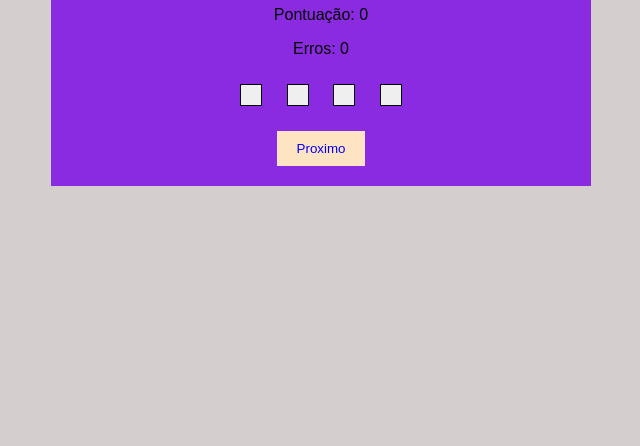
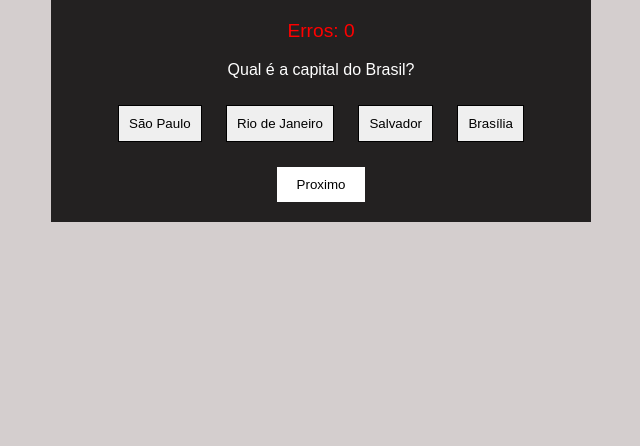
Before and after one commit to MatheusWoliveira/javascript, a plain HTML site: page quiz/index.html in a window 1280 px wide. Shown: the part 354-800 px from the top of the page, without its empty margins (319-959 px from the left). Drawn offline with Linux system fonts and the light colour scheme.

Commit message:
quiz 100%

```diff
--- a/quiz/index.html
+++ b/quiz/index.html
@@ -12,7 +12,7 @@
         <h1>Quiz Interativo</h1>
         <p id="pontos">Pontuação: 0</p>
         <p id="erros">Erros: 0</p>
-        <p id="questoes"></p>
+        <p id="questao"></p>
         <div id="escolhas">
             <button id="escolha1" class="escolha"></button>
             <button id="escolha2" class="escolha"></button>
--- a/quiz/moderno.js
+++ b/quiz/moderno.js
@@ -0,0 +1,137 @@
+const questaoQuiz = [
+    {
+        questoes: "Qual é a capital do Brasil?",
+        escolhas: ["Brasília", "Rio de Janeiro", "São Paulo", "Salvador"],
+        resposta: "Brasília",
+    },
+    {
+        questoes: "Qual é a capital da Argentina?",
+        escolhas: ["Buenos Aires", "Brasília", "Lisboa", "Paris"],
+        resposta: "Buenos Aires",
+    },
+    {
+        questoes: "Qual é a capital da França?",
+        escolhas: ["Roma", "Madrid", "Paris", "Londres"],
+        resposta: "Paris",
+    },
+    {
+        questoes: "Qual é a capital da Espanha?",
+        escolhas: ["Lisboa", "Madrid", "Barcelona", "Valência"],
+        resposta: "Madri",
+    },
+    {
+        questoes: "Qual é a capital da Itália?",
+        escolhas: ["Veneza", "Milão", "Roma", "Nápoles"],
+        resposta: "Roma",
+    },
+    {
+        questoes: "Qual é a capital do Canadá?",
+        escolhas: ["Toronto", "Vancouver", "Ottawa", "Montreal"],
+        resposta: "Ottawa",
+    },
+    {
+        questoes: "Qual é a capital dos Estados Unidos?",
+        escolhas: ["Nova York", "Los Angeles", "Chicago", "Washington D.C."],
+        resposta: "Washington D.C.",
+    },
+    {
+        questoes: "Qual é a capital do Reino Unido?",
+        escolhas: ["Liverpool", "Manchester", "Edimburgo", "Londres"],
+        resposta: "Londres",
+    },
+];
+
+
+//Elementos
+const questaoElement = document.querySelector("#questao");
+const escolhaElements = document.querySelectorAll(".escolha");
+const proximoElement = document.querySelector("#proximo");
+const pontoElement = document.querySelector("#pontos");
+const erroElement = document.querySelector("#erros");
+
+
+// variaveis
+let perguntaAtual = 0;
+let ponto = 0;
+let erro = 0;
+let respostaEscolhida = false;
+
+// funções
+
+function loadPergunta() {
+    const perguntaAtualData = questaoQuiz[perguntaAtual]
+    questaoElement.innerText = perguntaAtualData.questoes;
+
+    const perguntas = embaralharArray(perguntaAtualData.escolhas);
+
+    for(let i = 0; i < escolhaElements.length; i++){
+        escolhaElements[i].innerText = perguntas[i];
+    }
+
+    respostaEscolhida = false;
+}
+
+function embaralharArray(array) {
+    let atualIndex = array.length;
+    let temporarioValue;
+    let aleatorioIndex;
+
+    while (0 !== atualIndex) {
+        aleatorioIndex = Math.floor(Math.random() * atualIndex);
+        atualIndex -= 1
+
+        temporarioValue = array[atualIndex];
+        array[atualIndex] = array[aleatorioIndex];
+        array[aleatorioIndex] = temporarioValue;
+    }
+
+    return array;
+}
+
+function checkAnswer(e) {
+    if ( respostaEscolhida) return;
+
+    respostaEscolhida = true;
+
+    if(e.target.innerText === questaoQuiz[perguntaAtual].resposta) {
+        ponto++;
+        pontoElement.innerText = `Pontuação: ${ponto}`;
+        alert("Correto!")
+    } else {
+        erro++;
+        erroElement.innerText = `Erros: ${erro}`;
+        alert(`Errado! A resposta correta é: ${questaoQuiz[perguntaAtual].resposta}`);
+    }
+}
+
+escolhaElements.forEach((btn) => {
+    btn.addEventListener("click", checkAnswer)
+});
+
+proximoElement.addEventListener("click", () => {
+    if(!respostaEscolhida){
+        alert("Por favor, responda a pergunta!");
+        return;
+    }
+
+    perguntaAtual++;
+
+    if(perguntaAtual < questaoQuiz.length){
+        loadPergunta();
+    } else {
+        alert("Fim de jogo ! Você acertou " + ponto + " de " + questaoQuiz.length + " perguntas !");
+        restarQuiz();
+    }
+
+});
+
+function restarQuiz() {
+    perguntaAtual = 0;
+    ponto = 0;
+    erro = 0;
+    pontoElement.innerText = "Pontuação: 0";
+    erroElement.innerText = "Erros: 0";
+    loadPergunta();
+}
+
+loadPergunta();
--- a/quiz/style_quiz.css
+++ b/quiz/style_quiz.css
@@ -13,7 +13,8 @@ body{
     text-align: center;
     box-sizing: 0px 0px 5px 2px rgba(255, 1, 1, 0.1);
     padding: 20px;
-    background-color: blueviolet;
+    background-color: rgb(35, 33, 33);
+    color: white;
     width: 500px;
 }
 
@@ -25,20 +26,34 @@ body{
 }
 
 .escolha:hover{
-    background-color: red;
+    background-color: green;
+    color: white;
 }
 
 #proximo{
     margin-top: 15px;
     padding: 10px 20px;
     border: none;
-    background-color: bisque;
-    color: blue;
+    background-color: rgb(255, 255, 255);
     cursor: pointer;
 }
 
-#score, #wrong{
+#proximo:hover{
+    background-color: gray;
+    color: white;
+    transform: scale(1.1);
+    transition: 0.5s;
+    border-radius: 10px;
+}
+
+#pontos{
     font-size: 1.2rem;
-    color: cornflowerblue;
+    color: rgb(118, 237, 100);
     margin-top: 25px;
 }
+
+#erros{
+    font-size: 1.2rem;
+    color: red;
+    margin-top: 25px;
+}
```
